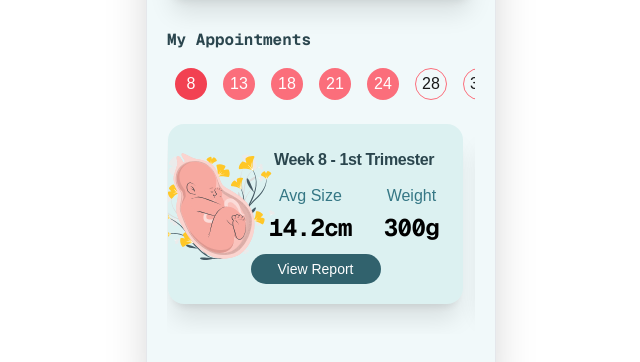
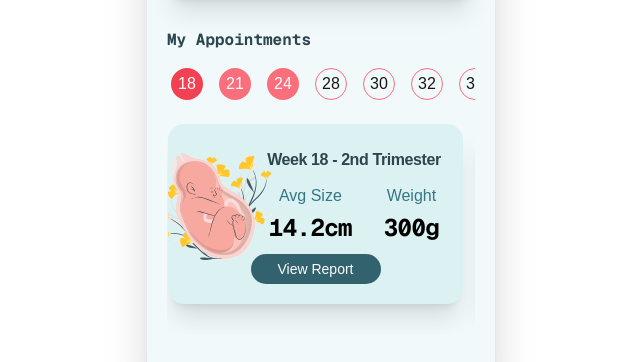
Before and after one commit to OluwaJudah/blissfulBirth, a Next.js app: page /appointments in a window 1280 px wide. Shown: the part 354-716 px from the top of the page, without its empty margins (319-959 px from the left). Built offline with nearby package versions, Linux system fonts and the light colour scheme.

Commit message:
feat: displaying appointment weeks according to start

```diff
--- a/components/(protected)/appointments/MyBaby.tsx
+++ b/components/(protected)/appointments/MyBaby.tsx
@@ -4,14 +4,16 @@ import { appointmentWeeks } from "@/constants/appointment";
 import BabyPendingReport from "./BabyPendingReport";
 
 const MyBaby = () => {
+  const lastMenstrualWeeks = 17;
+  const weeks = appointmentWeeks.filter((w) => w >= lastMenstrualWeeks);
   const pregnancyWeeks = 24;
 
   return (
     <div className="flex flex-col gap-y-4">
       <p className="font-mono font-bold text-turquoise-900">My Appointments</p>
       <div className="">
-        <EmblaCarouselWrapper2 pregnancyWeeks={pregnancyWeeks}>
-          {appointmentWeeks.map((w) =>
+        <EmblaCarouselWrapper2 weeks={weeks} pregnancyWeeks={pregnancyWeeks}>
+          {weeks.map((w) =>
             pregnancyWeeks >= w ? (
               <BabyReport key={w} pregnancyWeeks={w} />
             ) : (
--- a/components/(protected)/carousel/EmblaCarouselWrapper2.tsx
+++ b/components/(protected)/carousel/EmblaCarouselWrapper2.tsx
@@ -6,9 +6,11 @@ import { useEffect, useState } from "react";
 import { appointmentWeeks } from "@/constants/appointment";
 
 const EmblaCarouselWrapper = ({
+  weeks,
   pregnancyWeeks,
   children,
 }: {
+  weeks: number[];
   pregnancyWeeks: number;
   children: React.ReactNode;
 }) => {
@@ -24,14 +26,14 @@ const EmblaCarouselWrapper = ({
   return (
     <section className="embla flex flex-col gap-3">
       <div className="overflow-x-auto pb-3">
-        <div className="embla__dots flex items-center px-1 gap-4 w-[668px]">
+        <div className={`flex px-1 gap-4 w-[668px]`}>
           {scrollSnaps.map((_, index) => {
             const selected =
               index === selectedIndex
                 ? "bg-pinklet-500 text-white"
                 : "border border-pinklet-400";
             const completed =
-              appointmentWeeks[index] <= pregnancyWeeks
+              weeks[index] <= pregnancyWeeks
                 ? "bg-pinklet-400 text-white border-none"
                 : "";
 
@@ -41,7 +43,7 @@ const EmblaCarouselWrapper = ({
                 key={index}
                 className={`w-8 h-8 flex justify-center items-center cursor-pointer ${selected} ${completed} rounded-full`}
               >
-                <span className="">{appointmentWeeks[index]}</span>
+                <span className="">{weeks[index]}</span>
               </div>
             );
           })}
```
